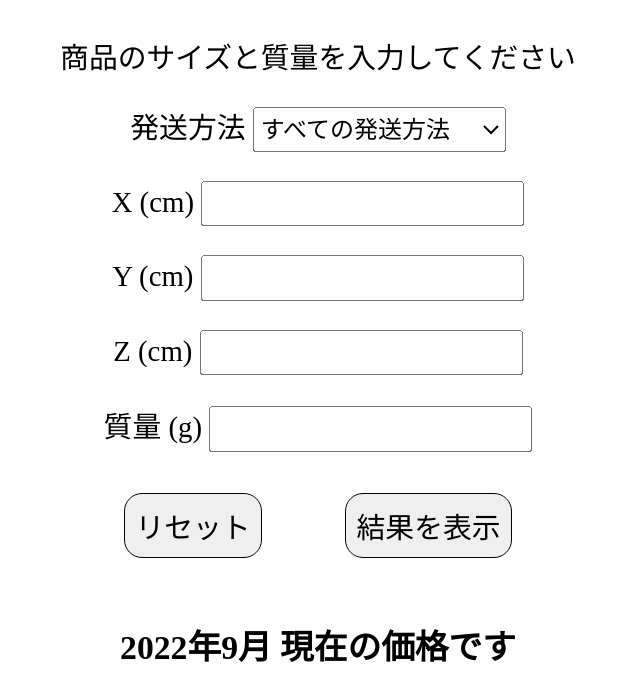
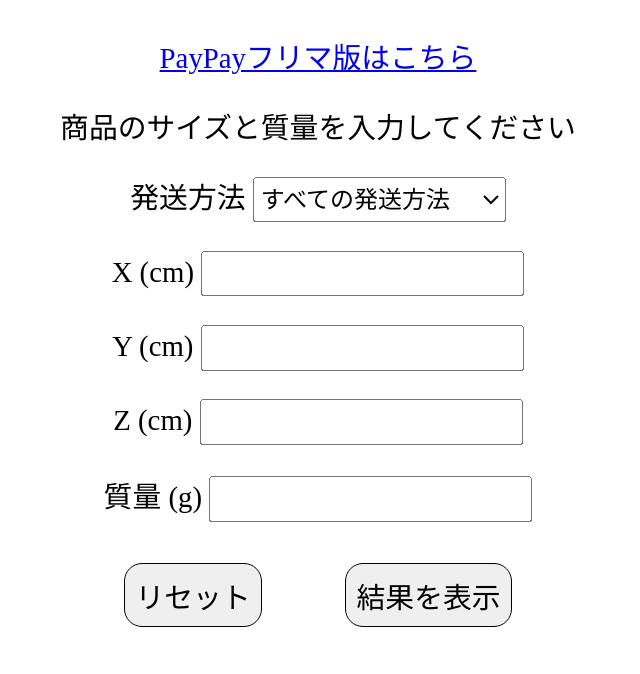
Before and after one commit to risu-robot/mercari-postage, a plain HTML site: page index.html in a window 1280 px wide. Shown: the part 126-800 px from the top of the page, without its empty margins (322-962 px from the left). Drawn offline with Linux system fonts and the light colour scheme.

Commit message:
Update index.html

```diff
--- a/index.html
+++ b/index.html
@@ -8,6 +8,7 @@
   </head>
   <body>
     <h1>メルカリ送料 最安値</h1>
+    <a href="https://risu-robot.github.io/paypayhurima-postage/" target="_blank" class="another">PayPayフリマ版はこちら</a>
     <p>商品のサイズと質量を入力してください</p>
     <label for="how">発送方法</label>
     <select style="height: 25px;" id="how">
```
